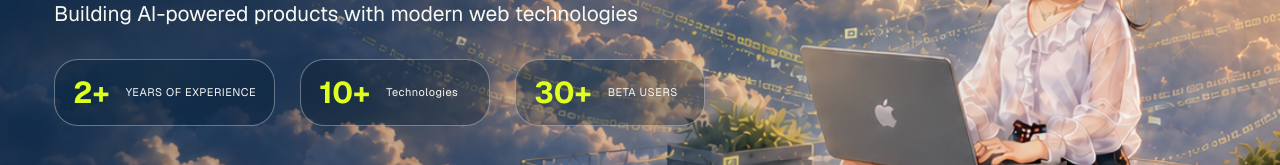
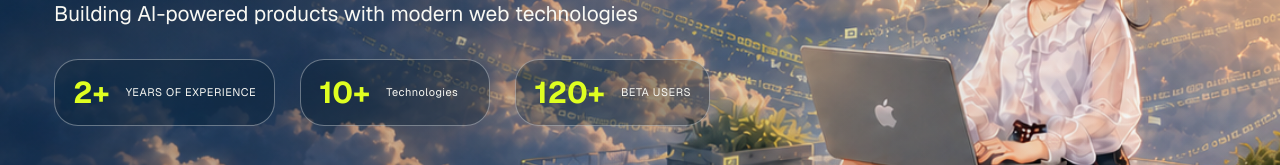
Before and after one commit to Lareina-Y/Portfolio, a Next.js app: page / in a window 1280 px wide. Shown: the part 410-575 px from the top of the page. Built offline with nearby package versions, Linux system fonts and the light colour scheme.

Commit message:
update the beta users number

```diff
--- a/app/page.tsx
+++ b/app/page.tsx
@@ -70,7 +70,7 @@ export default function Home() {
               <span>Technologies</span>
             </div>
             <div>
-              <b>30+</b>
+              <b>120+</b>
               <span>BETA USERS</span>
             </div>
           </div>
@@ -130,7 +130,7 @@ export default function Home() {
                 10+<small>TECHNOLOGIES</small>
               </b>
               <b>
-                30+<small>BETA USERS</small>
+                120+<small>BETA USERS</small>
               </b>
             </div>
             <SocialLinks />
```
